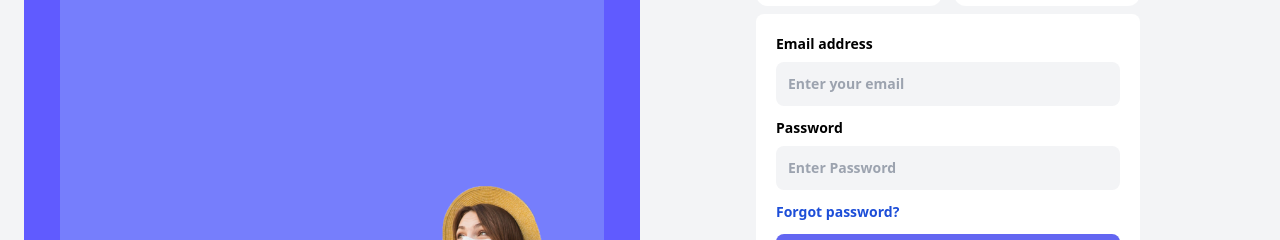
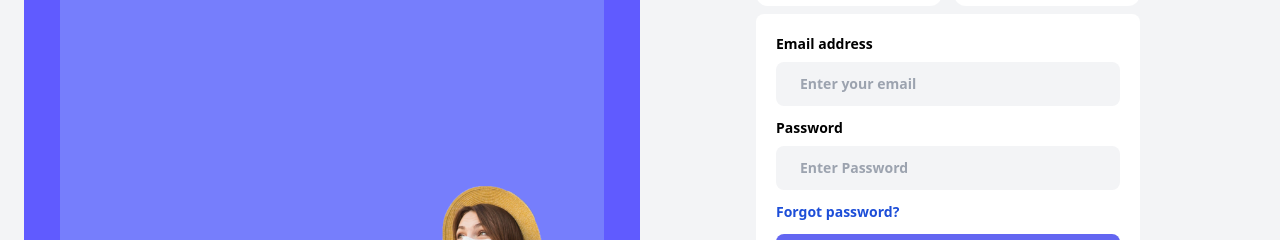
Before and after one commit to Rich-1007/OpeninApp-Assignment, a React (Vite) app: page / in a window 1280 px wide. Shown: the part 278-518 px from the top of the page. Built offline with nearby package versions, Linux system fonts and the light colour scheme; no server answers.

Commit message:
Ui Updates

```diff
--- a/src/Pages/Login.jsx
+++ b/src/Pages/Login.jsx
@@ -146,7 +146,7 @@ const Login = () => {
                 <div className="flex flex-col gap-2">
                   <span>Email address</span>
                   <input
-                    className="bg-gray-100 dark:bg-[#161616] transition-all duration-500  rounded-lg placeholder:px-3 py-3 outline-none"
+                    className="pl-3 bg-gray-100 dark:bg-[#161616] transition-all duration-500  rounded-lg placeholder:px-3 py-3 outline-none"
                     type="email"
                     placeholder="Enter your email"
                   />
@@ -154,7 +154,7 @@ const Login = () => {
                 <div className="flex flex-col gap-2">
                   <span>Password</span>
                   <input
-                    className="bg-gray-100 rounded-lg dark:bg-[#161616] transition-all duration-500   placeholder:px-3 py-3 outline-none"
+                    className="bg-gray-100 pl-3 rounded-lg dark:bg-[#161616] transition-all duration-500   placeholder:px-3 py-3 outline-none"
                     type="password"
                     placeholder="Enter Password"
                   />
```
